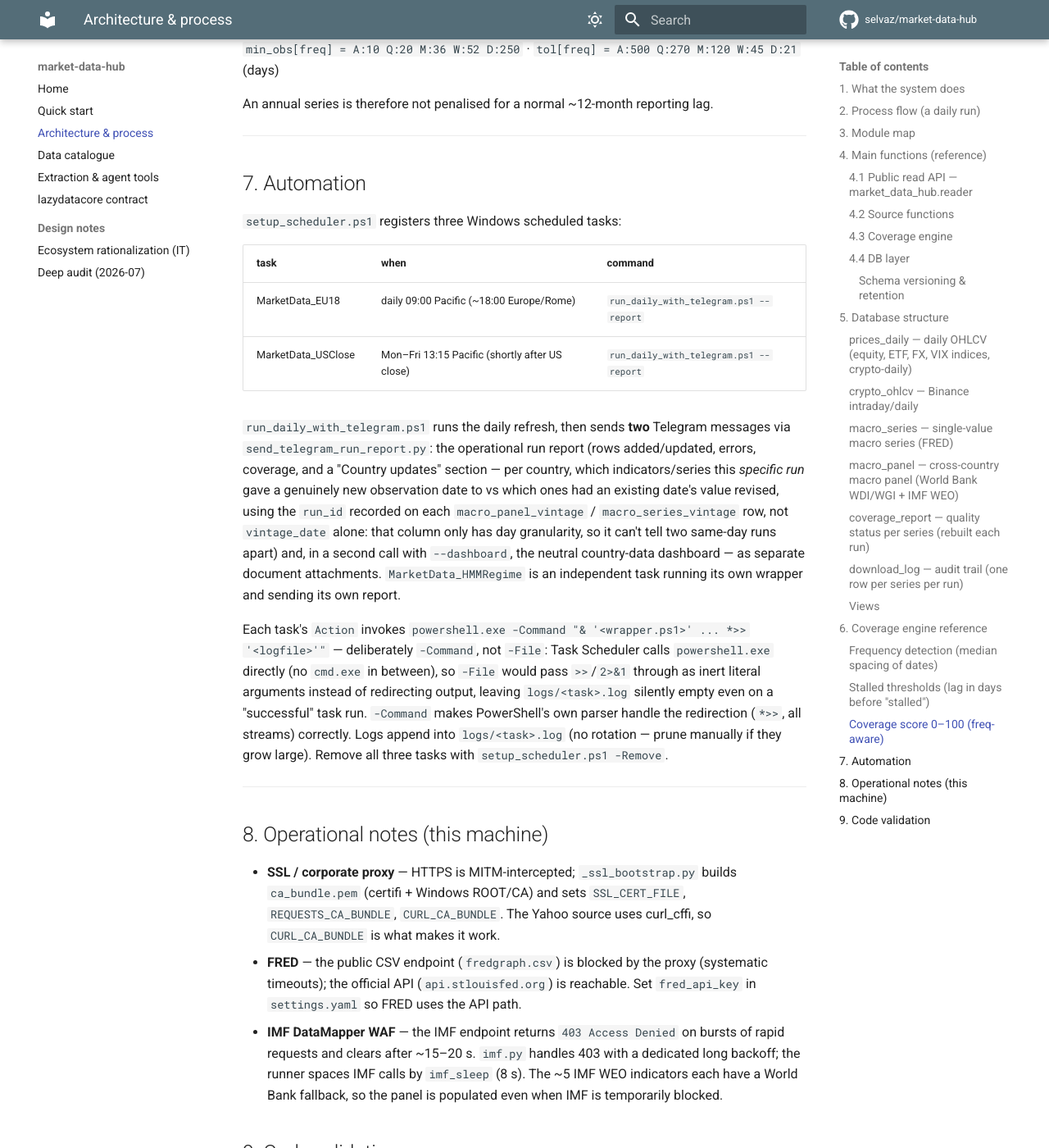
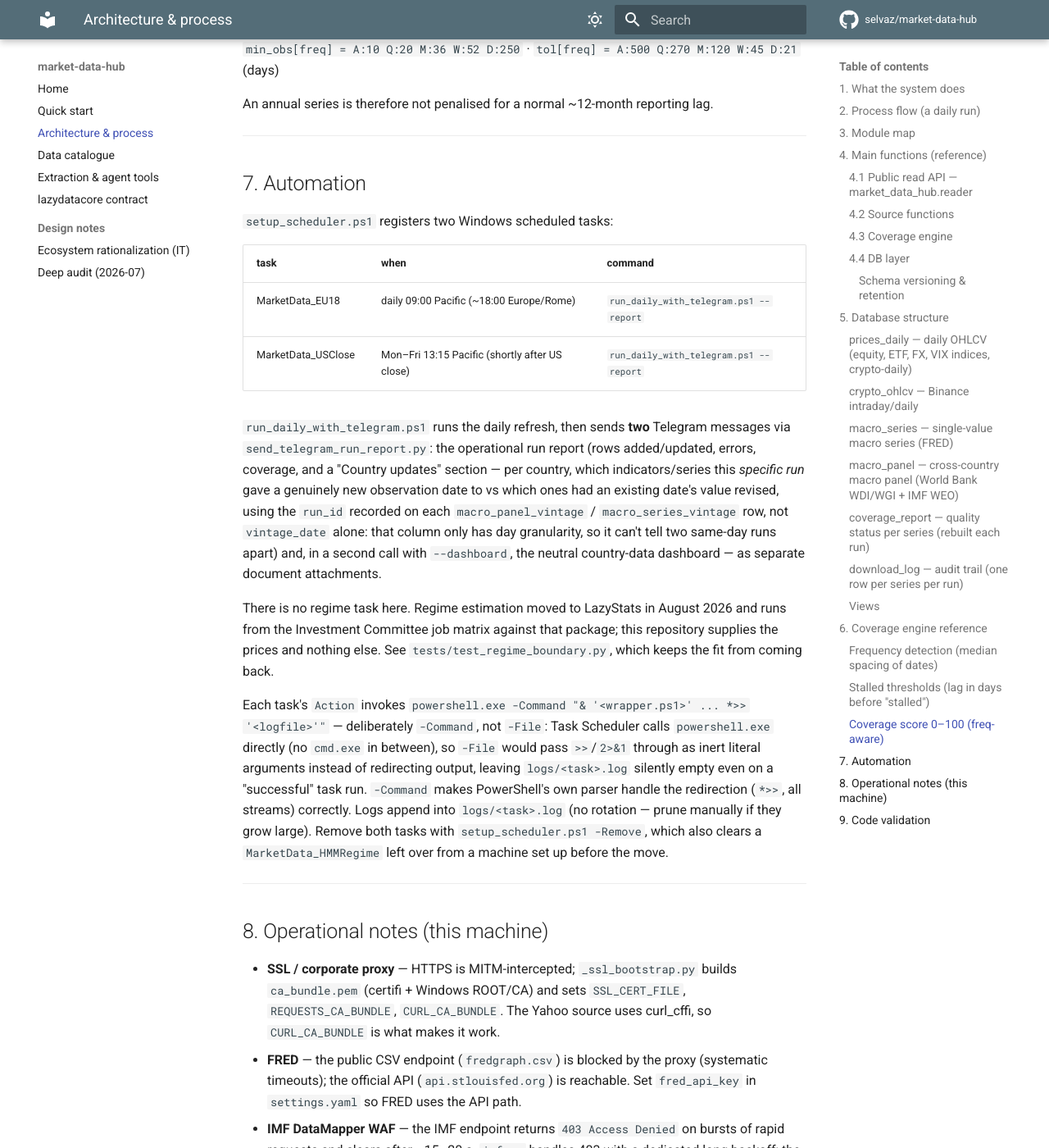
Before and after one commit to selvaz/market-data-hub, an MkDocs documentation site: the page built from docs/ARCHITECTURE.md, in a window 1280 px wide and 1400 px high, scrolled down 11583 px. Shown: the whole window at 82% size. Built offline with MkDocs 1.6.1 and Material for MkDocs 9.7.7, drawn with Linux system fonts in a browser that asks for light colours; comment, search, counter and statistics services are not loaded.

Commit message:
Reach the catalogue from the agent surface, and keep auditing the tagged series (#58)
Three findings from Codex's automated reviews, on #56 and #57, all raised after
those merged.

`available_series` and `catalogue_vocabulary` existed and nothing could call
them. `market_data_hub.agent_tools` is where agent-tool semantics live, and
neither had an adapter or a `TOOL_FUNCTIONS` entry, so the discovery capability
the catalogue advertises was unreachable through the supported interface. Both
are wrapped now, vocabulary first, because the filters are a closed vocabulary
and a wrong spelling returns an empty list indistinguishable from "nothing
matched". They follow the file's conventions: read-only connection, closed in a
`finally`, and the same 500-row cap with `truncated` reported.

The cadence audit skipped `flash_final` indicators entirely. Two releases in a
period is a flash and a final and flagging those was the report's largest
source of noise -- but skipping made seventeen indicators unauditable, and a
*third* release, which is the shape a bad alias binding takes, would have gone
unseen on every one. The tag now buys one extra release rather than silence.
Injecting the old exemption turns the new test red.

The docs still described a three-task setup including MarketData_HMMRegime,
across README, quickstart, ARCHITECTURE and index. The script stopped creating
it in the previous change; `-Remove` still clears one left over from a machine
set up before the move, and the docs now say so.

Suite: 303 passed.

Co-authored-by: Claude Opus 5 <noreply@anthropic.com>

```diff
--- a/docs/ARCHITECTURE.md
+++ b/docs/ARCHITECTURE.md
@@ -371,7 +371,7 @@ An annual series is therefore not penalised for a normal ~12-month reporting lag
 
 ## 7. Automation
 
-`setup_scheduler.ps1` registers three Windows scheduled tasks:
+`setup_scheduler.ps1` registers two Windows scheduled tasks:
 
 | task | when | command |
 |------|------|---------|
@@ -387,8 +387,12 @@ revised, using the `run_id` recorded on each `macro_panel_vintage` /
 `macro_series_vintage` row, not `vintage_date` alone: that column only has
 day granularity, so it can't tell two same-day runs apart) and, in a second
 call with `--dashboard`, the neutral country-data dashboard — as separate
-document attachments. `MarketData_HMMRegime` is an independent task running
-its own wrapper and sending its own report.
+document attachments.
+
+There is no regime task here. Regime estimation moved to LazyStats in August
+2026 and runs from the Investment Committee job matrix against that package;
+this repository supplies the prices and nothing else. See
+`tests/test_regime_boundary.py`, which keeps the fit from coming back.
 
 Each task's `Action` invokes `powershell.exe -Command "& '<wrapper.ps1>' ...
 *>> '<logfile>'"` — deliberately `-Command`, not `-File`: Task Scheduler
@@ -397,8 +401,9 @@ pass `>>`/`2>&1` through as inert literal arguments instead of redirecting
 output, leaving `logs/<task>.log` silently empty even on a "successful" task
 run. `-Command` makes PowerShell's own parser handle the redirection (`*>>`,
 all streams) correctly. Logs append into `logs/<task>.log` (no rotation —
-prune manually if they grow large). Remove all three tasks with
-`setup_scheduler.ps1 -Remove`.
+prune manually if they grow large). Remove both tasks with
+`setup_scheduler.ps1 -Remove`, which also clears a `MarketData_HMMRegime` left
+over from a machine set up before the move.
 
 ---
 
```
Also changed, not shown: README.md (+8 -5 lines), docs/index.md (+5 -5 lines), docs/quickstart.md (+7 -7 lines), 3 other files.
